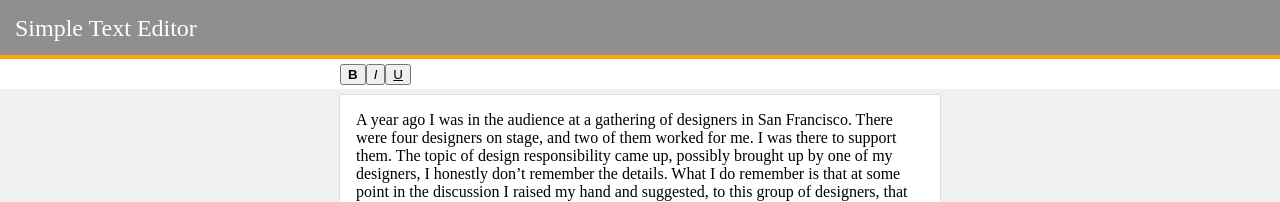
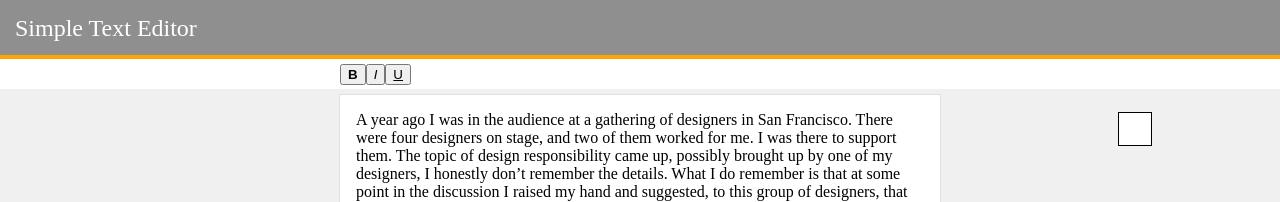
Before and after one commit to guadalazzo/AgileChallenge, a React (Create React App) app: page / in a window 1280 px wide. Shown: the top 202 px of the page. Built offline with nearby package versions, Linux system fonts and the light colour scheme.

Commit message:
working on popup

```diff
--- /dev/null
+++ b/src/components/SynModal.css
@@ -0,0 +1,13 @@
+.popup {
+  position: absolute;
+  width: fit-content;
+  background: #fff;
+  text-align: center;
+  right: 10%;
+  padding: 1em;
+  top: 14%;
+  justify-content: space-evenly;
+  flex-direction: column;
+  display: flex;
+  border: 1px solid;
+}
--- a/src/components/SynModal.js
+++ b/src/components/SynModal.js
@@ -1,8 +1,9 @@
 import React from 'react';
+import './SynModal.css';
 
 const SynModal = (props) => {
   console.log(props);
-  return <React.Fragment>{props.synList.map(syn=> <p> {syn.word} </p> )}</React.Fragment>
+  return <div className="popup">{props.synList.map(syn=> <p> {syn.word} </p> )}</div>
   //  return <ul> {props.synList.map(syn => <li>{syn}</li>)}</ul>
 }
 export default SynModal;
```
